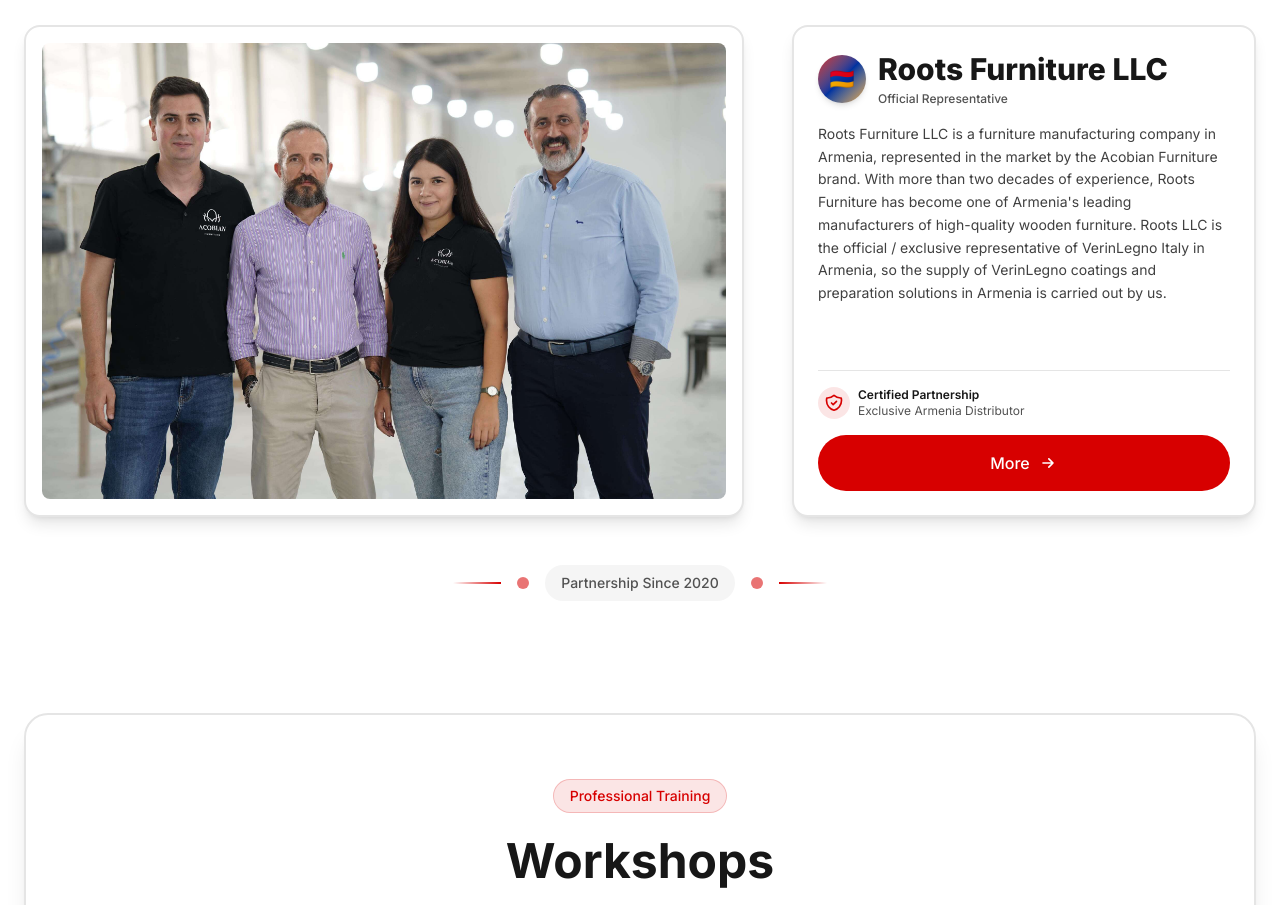
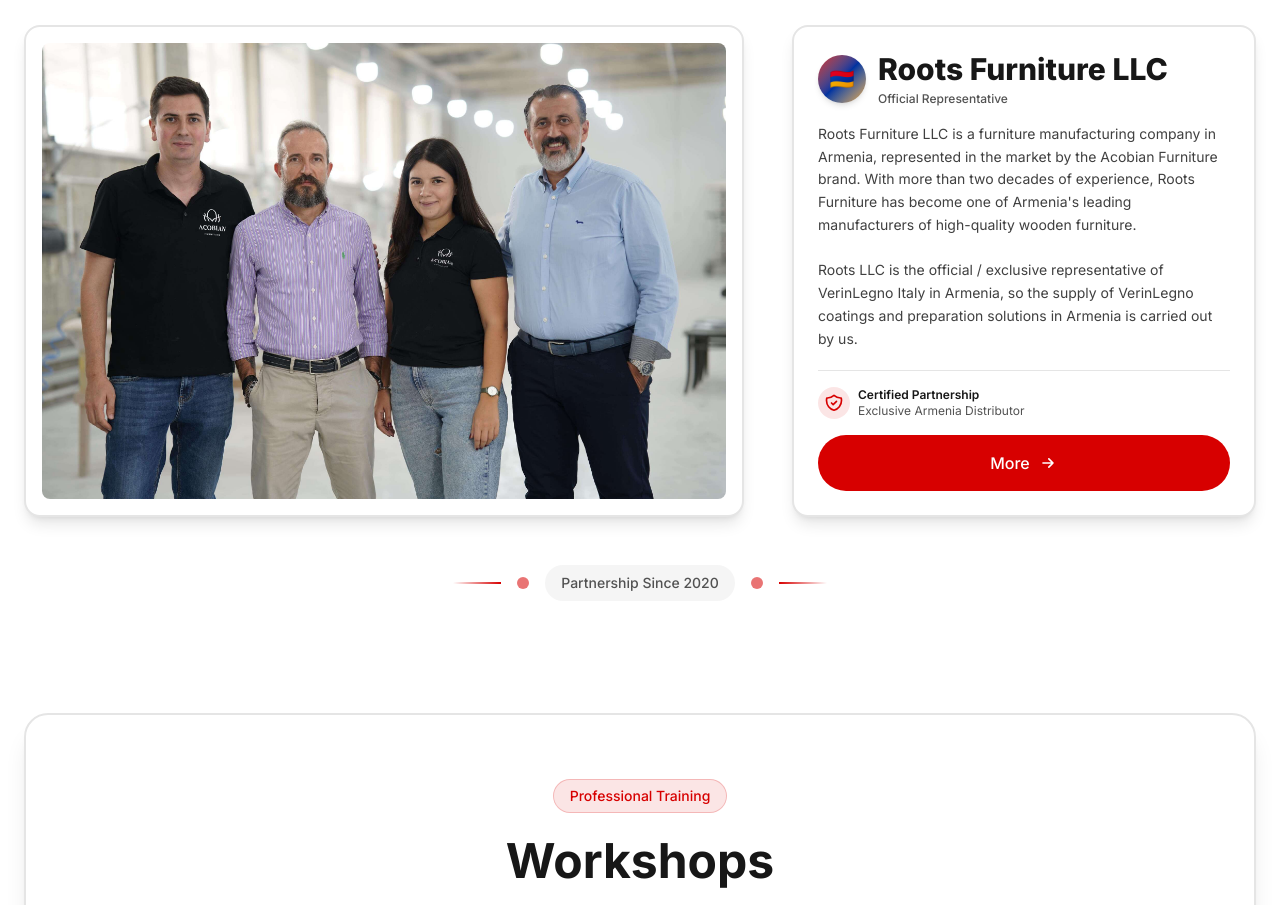
Before and after one commit to levonstepan/VerinLegno.am, a Next.js app: page / in a window 1280 px wide. Shown: the part 3680-4585 px from the top of the page. Built offline with nearby package versions, Linux system fonts and the light colour scheme.

Commit message:
Add whitespace-pre-line to About component for paragraph breaks

```diff
--- a/app/components/About.tsx
+++ b/app/components/About.tsx
@@ -60,7 +60,7 @@
                 </div>
               </div>
 
-              <p className="text-neutral-700 leading-relaxed mb-4 text-sm flex-1">{content.rootsText}</p>
+              <p className="text-neutral-700 leading-relaxed mb-4 text-sm flex-1 whitespace-pre-line">{content.rootsText}</p>
 
               {/* Partnership badge */}
               <div className="flex items-center gap-2 pt-4 border-t border-neutral-200 mb-4">
```
